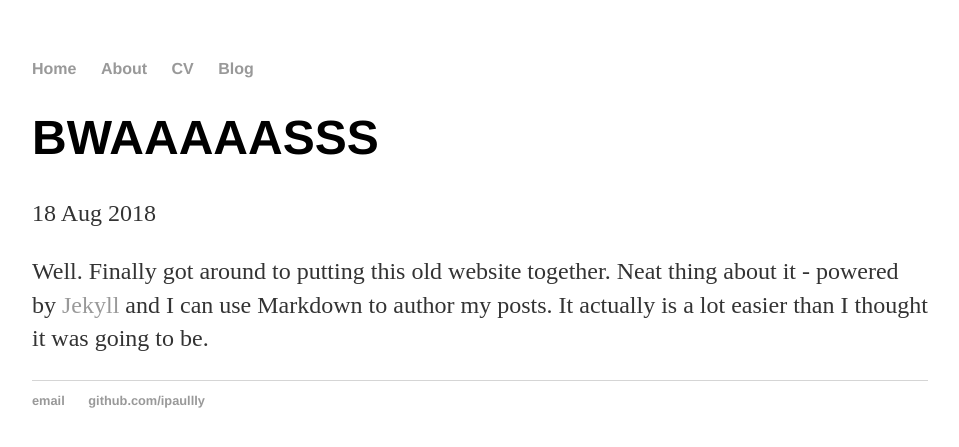
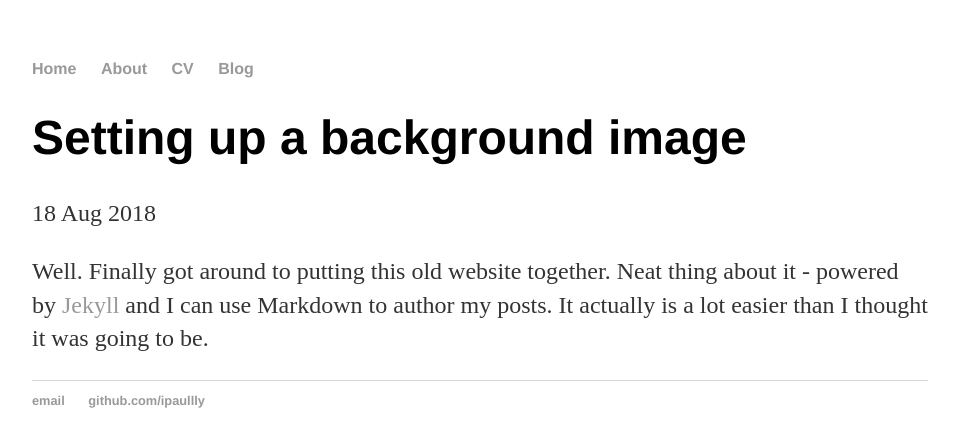
Before and after one commit to ipaullly/ipaullly.github.io, a Jekyll site: the page built from _posts/2018-08-18-the-launch-of-the-Doghouse.md, in a window 1280 px wide. Shown: the top 447 px of the page, without its empty margins (160-1119 px from the left). Built offline with Jekyll 4.4.1, drawn with Linux system fonts in a browser that asks for light colours.

Commit message:
Update 2018-08-18-the-launch-of-the-Doghouse.md

```diff
--- a/_posts/2018-08-18-the-launch-of-the-Doghouse.md
+++ b/_posts/2018-08-18-the-launch-of-the-Doghouse.md
@@ -1,7 +1,9 @@
 ---
 layout: post
-title: "BWAAAAASSS"
+title: "Setting up a background image"
 date: 2018-08-18
+image:
+  background: arch.png
 ---
 
 Well. Finally got around to putting this old website together. Neat thing about it - powered by [Jekyll](http://jekyllrb.com) and I can use Markdown to author my posts. It actually is a lot easier than I thought it was going to be.
```
